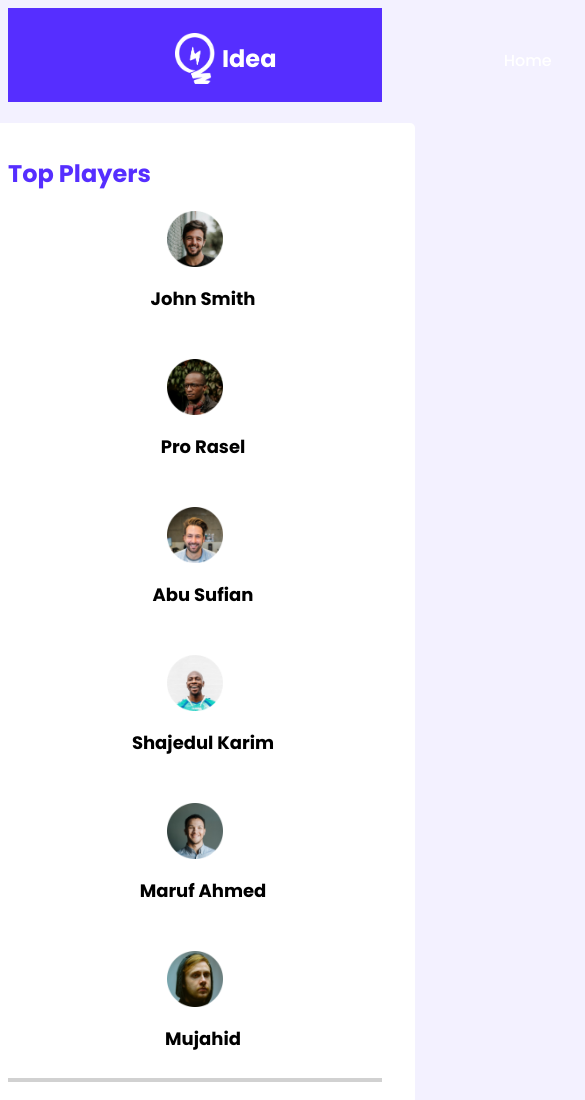
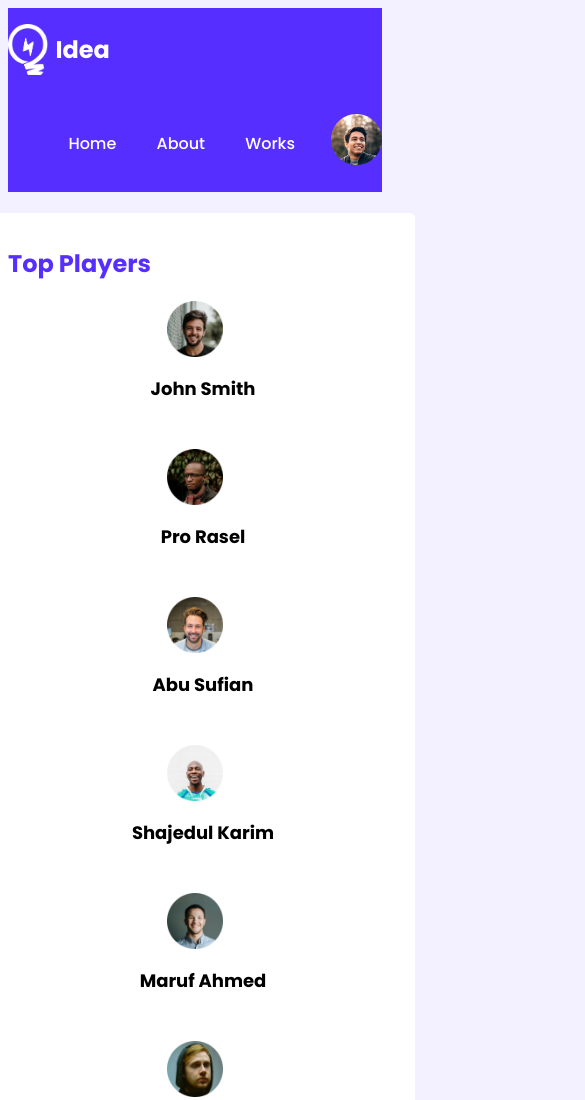
Before and after one commit to MdArshadulIslamAkond/leader-board-css3, a plain HTML site: page index.html in a window 390 px wide. Shown: the top 1100 px of the page, 585 px wide, since content can reach past the window. Drawn offline with Linux system fonts and the light colour scheme.

Commit message:
ipad device responsive

```diff
--- a/style/style.css
+++ b/style/style.css
@@ -16,7 +16,6 @@ main {
   background-color: #ffffff;
   width: 870px;
   border-radius: 5px;
-  /* height: 679px; */
   padding: 33px;
   margin-top: 21px;
 }
@@ -24,15 +23,14 @@ main {
 
 header {
   background-color: #562eff;
-  height: 94px;
+  /* height: 94px; */
 }
 .header {
-  display: grid;
-  grid-template-columns: repeat(2, 1fr);
-  /* justify-content: space-between; */
-  justify-items: center;
-  width: 870px;
-  align-items: center;
+  display: flex;
+  flex-direction: row;
+  justify-content: space-between;
+  width: 936px;
+  margin-left: 200px;
 }
 .header-idea {
   display: flex;
@@ -50,6 +48,7 @@ header {
 }
 .navigation-bar {
   display: flex;
+  justify-content: flex-end;
   align-items: center;
   margin-top: 23px;
   margin-bottom: 20px;
@@ -168,6 +167,11 @@ hr {
 
 /* Mobile Devices */
 @media only screen and (max-width: 688px) {
+  .header {
+    width: 100%;
+    margin-left: 0px;
+    flex-direction: column;
+  }
   .container {
     width: 100%;
   }
@@ -186,6 +190,11 @@ hr {
 }
 /* Tablet devices */
 @media only screen and (min-width: 689px) and (max-width: 992px) {
+  .header {
+    width: 100%;
+    margin-left: 0;
+    margin-right: 0;
+  }
   .container {
     width: 100%;
   }
@@ -194,3 +203,9 @@ hr {
     grid-template-columns: repeat(2, 1fr);
   }
 }
+/* ipad pro Devices */
+@media only screen and (min-width: 993px) and (max-width: 1296px) {
+  .header {
+    margin-left: 35px;
+  }
+}
```
